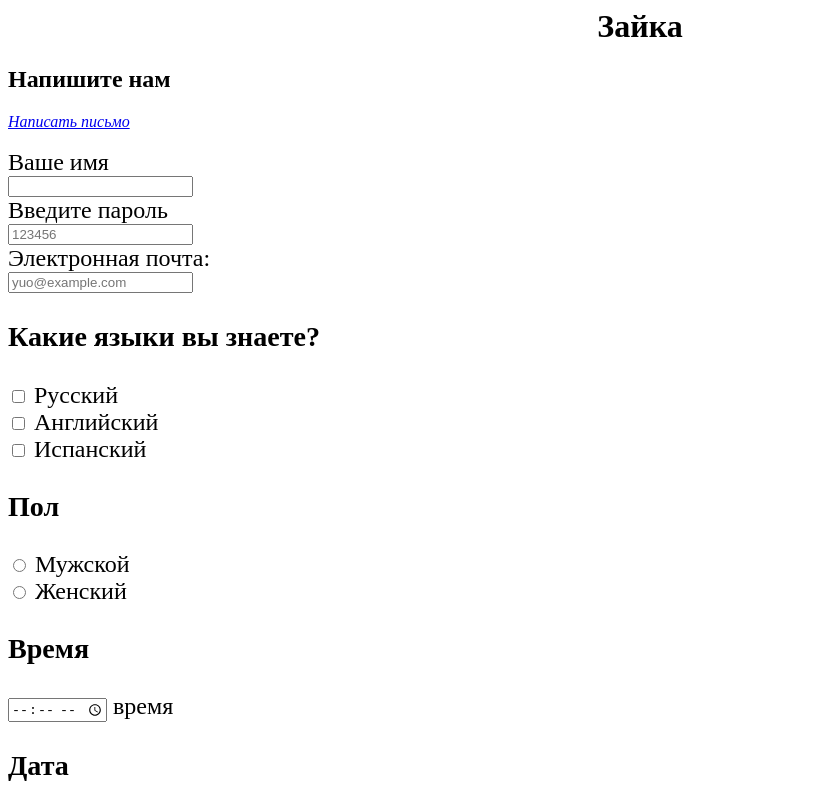
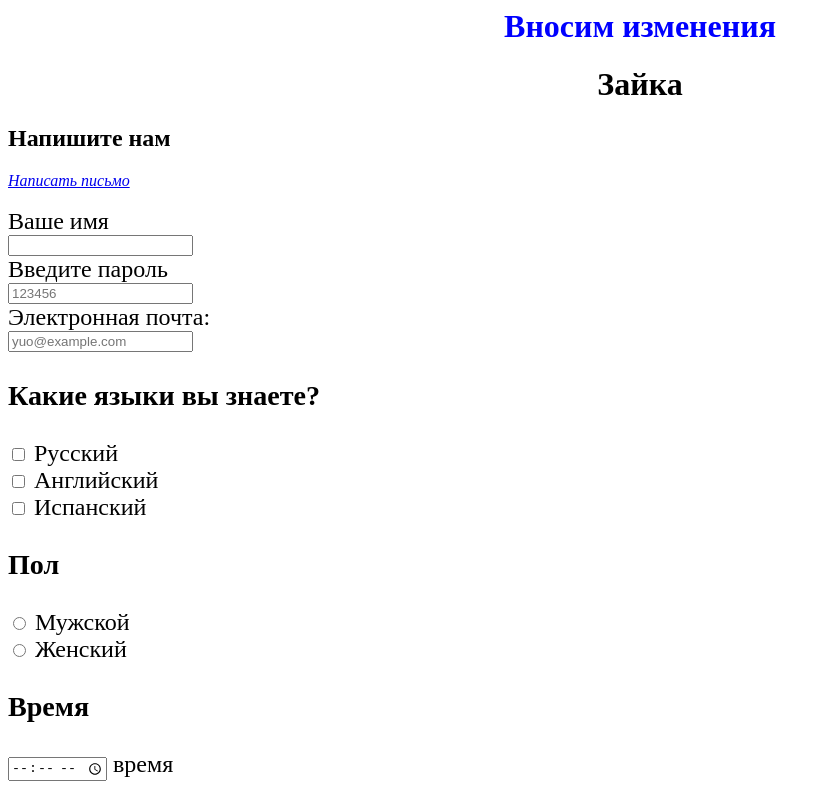
Before and after one commit to GitGalina/proba, a plain HTML site: page index.html in a window 1280 px wide. Shown: the top 800 px of the page, without its empty margins (0-832 px from the left). Drawn offline with Linux system fonts and the light colour scheme.

Commit message:
изменила index.html

```diff
--- a/index.html
+++ b/index.html
@@ -14,6 +14,10 @@
 	background-size:cover}
 
 </style>
+
+<font color="blue" text-decoration="underline ">
+<h1 align="center">Вносим изменения </h1>
+</font>
 
    <h1 align="center">Зайка </h1>
 
```
